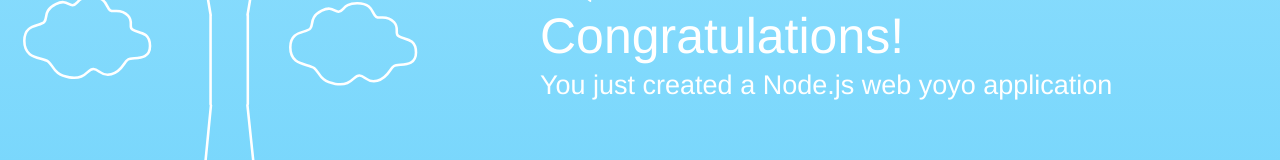
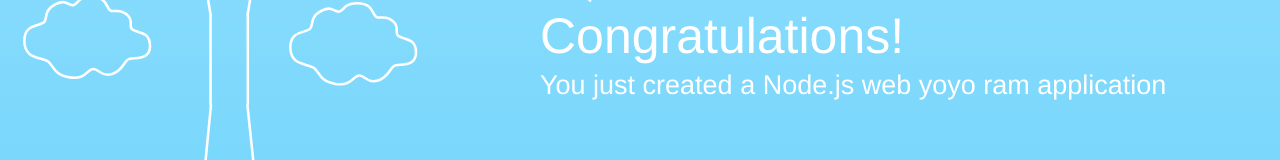
Before and after one commit to puchauhan2/yoyo, a website: page public/index.html in a window 1280 px wide. Shown: the part 346-506 px from the top of the page. Drawn offline with Linux system fonts and the light colour scheme.

Commit message:
jhvjkbl
jhvjhkj

```diff
--- a/public/index.html
+++ b/public/index.html
@@ -59,7 +59,7 @@
             <a class="twitter-link" href="http://twitter.com/home/?status=I%20created%20a%20project%20with%20AWS%20CodeStar!%20%23AWS%20%23AWSCodeStar%20https%3A%2F%2Faws.amazon.com%2Fcodestar"><img src="img/tweet.svg" /></a>
             <div class="text">
                 <h1>Congratulations!</h1>
-                <h2>You just created a Node.js web yoyo application</h2>
+                <h2>You just created a Node.js web yoyo ram application</h2>
             </div>
         </div>
     </div>
```
